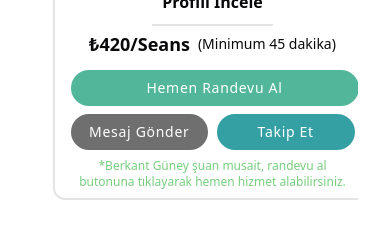
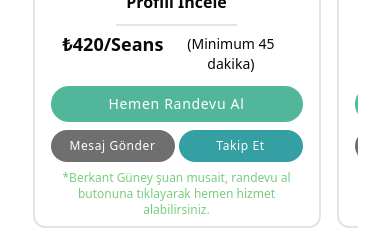
Before and after one commit to ramazanunal/Ofistik---Medyanes-360, a Next.js app: page / in a window 390 px wide. Shown: the part 3792-4021 px from the top of the page. Built offline with nearby package versions, Linux system fonts and the light colour scheme.

Commit message:
mobile slider fix

```diff
--- a/components/slider/card.jsx
+++ b/components/slider/card.jsx
@@ -39,8 +39,7 @@ function Card({
     };
 
     return (
-        <div>
-            <div className="generalCard ml-[20px] snap-center bg-white border-2 w-80 text-center rounded-xl h-full justify-between flex flex-col px-4 py-2 min-w-xs max-w-md mx-auto">
+            <div className="border-2 w-72 lg:w-80 text-center rounded-xl h-full justify-between flex flex-col px-4 py-2">
                 <div className="favAndShareArea ml-auto">
                     <div className="favAndShareButtons">
                         <button
@@ -156,19 +155,19 @@ function Card({
                 </div>
                 <div className="appointmentButtonArea">
                     {status === 1 ? (
-                        <button className="bg-appointmentColor tracking-wider font-medium text-white w-72 py-2 rounded-3xl text-sm">
+                        <button className="bg-appointmentColor tracking-wider font-medium text-white w-full py-2 rounded-3xl text-sm">
                             Hemen Randevu Al
                         </button>
                     ) : (
-                        <button className="bg-appointmentColor font-medium tracking-wider text-white w-72 py-2 rounded-3xl text-sm">
+                        <button className="bg-appointmentColor font-medium tracking-wider text-white w-full py-2 rounded-3xl text-sm">
                             Randevu Al
                         </button>
                     )}
                     <div className="flex justify-between">
-                        <button className="bg-grayButton text-white font-medium tracking-wider w-[8.6rem] py-2 rounded-3xl text-sm mt-2">
+                        <button className="bg-grayButton text-white font-medium tracking-wider w-[7.75rem] lg:w-[8.6rem] py-2 rounded-3xl text-xs lg:text-sm mt-2">
                             Mesaj Gönder
                         </button>
-                        <button className="bg-blueOne text-white font-medium tracking-wider w-[8.6rem] py-2 rounded-3xl text-sm mt-2">
+                        <button className="bg-blueOne text-white font-medium tracking-wider w-[7.75rem] lg:w-[8.6rem] py-2 rounded-3xl text-xs lg:text-sm mt-2">
                             Takip Et
                         </button>
                     </div>
@@ -187,7 +186,6 @@ function Card({
                     )}
                 </div>
             </div>
-        </div>
     );
 }
 
```
